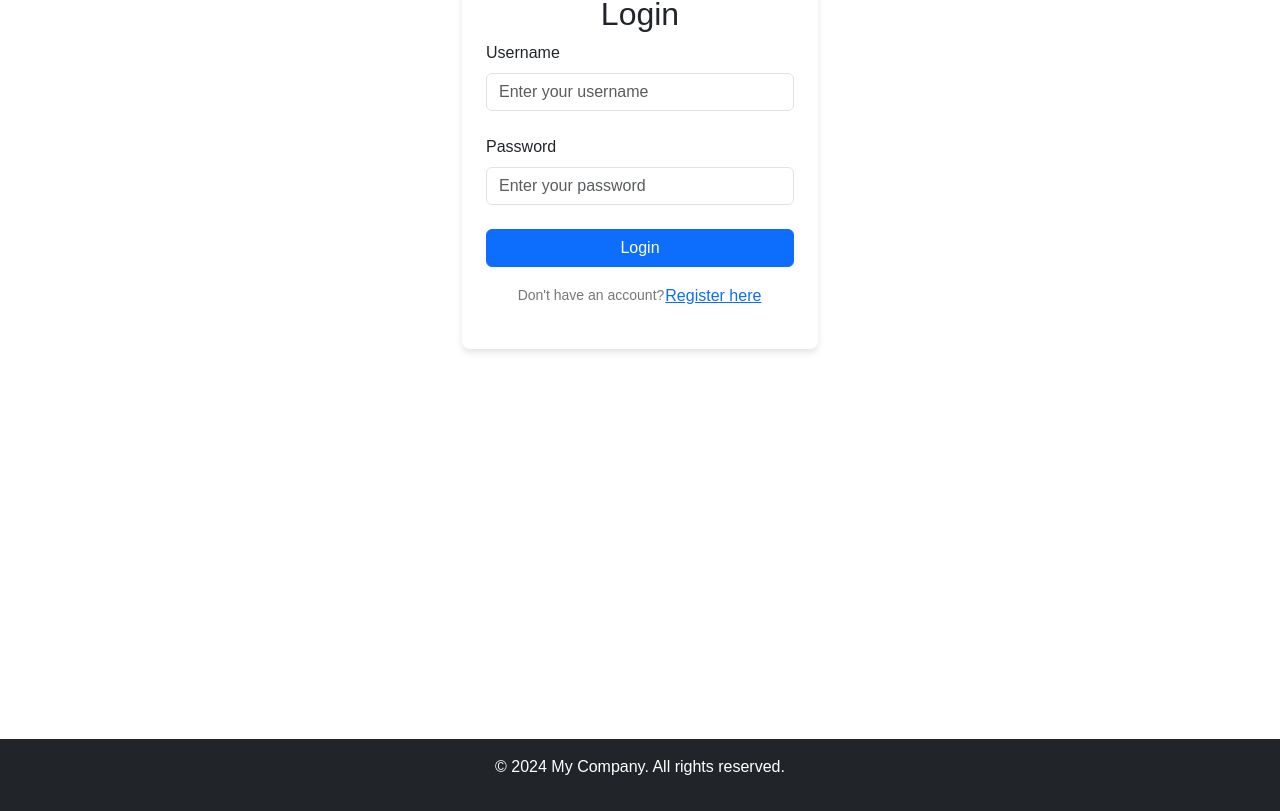
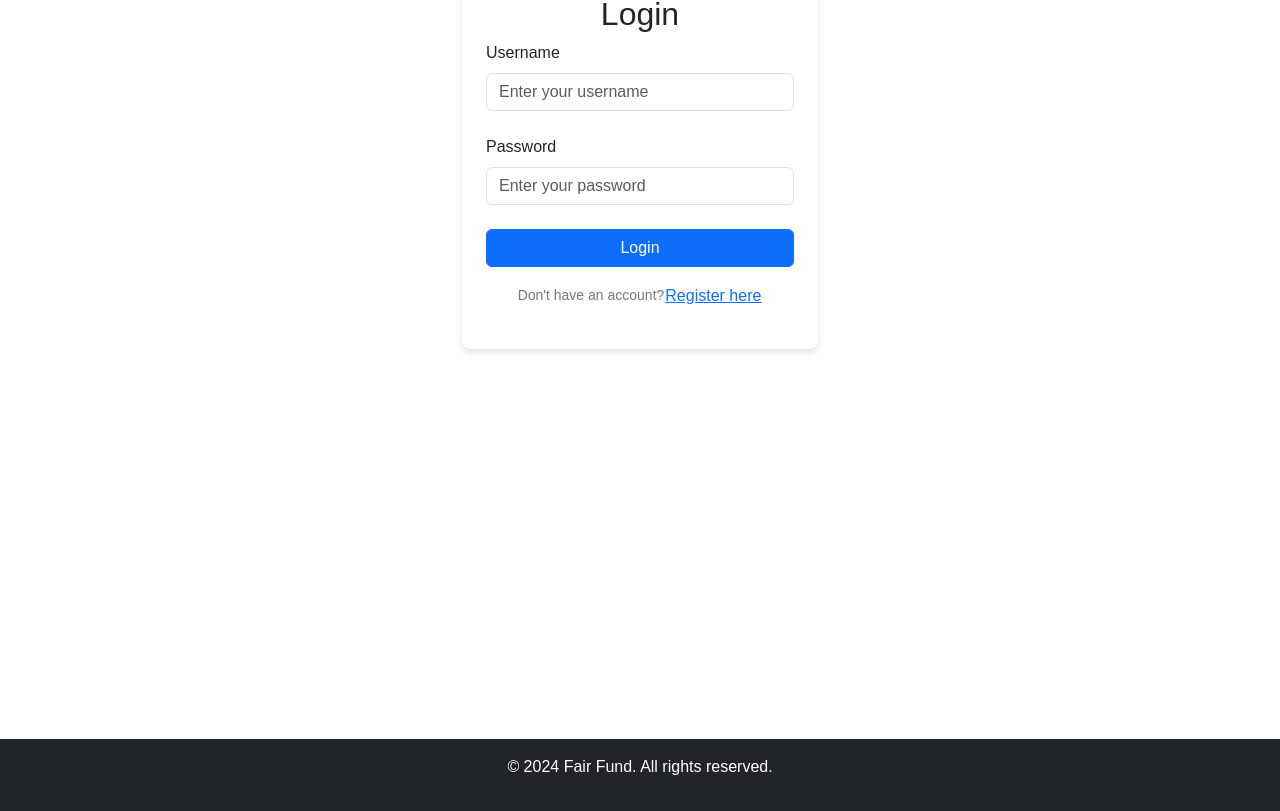
Before and after one commit to david-garcia1/Fair-Fund, a React (Vite) app in the folder client/: page /login in a window 1280 px wide. Shown: the part 213-1024 px from the top of the page. Built offline with nearby package versions, Linux system fonts and the light colour scheme.

Commit message:
Update Footer.tsx

```diff
--- a/client/src/Components/Footer.tsx
+++ b/client/src/Components/Footer.tsx
@@ -3,7 +3,7 @@
 const Footer: React.FC = () => {
   return (
     <footer className="bg-dark text-white text-center p-3 mt-5">
-      <p>&copy; {new Date().getFullYear()} My Company. All rights reserved.</p>
+      <p>&copy; {new Date().getFullYear()} Fair Fund. All rights reserved.</p>
     </footer>
   );
 };
```
